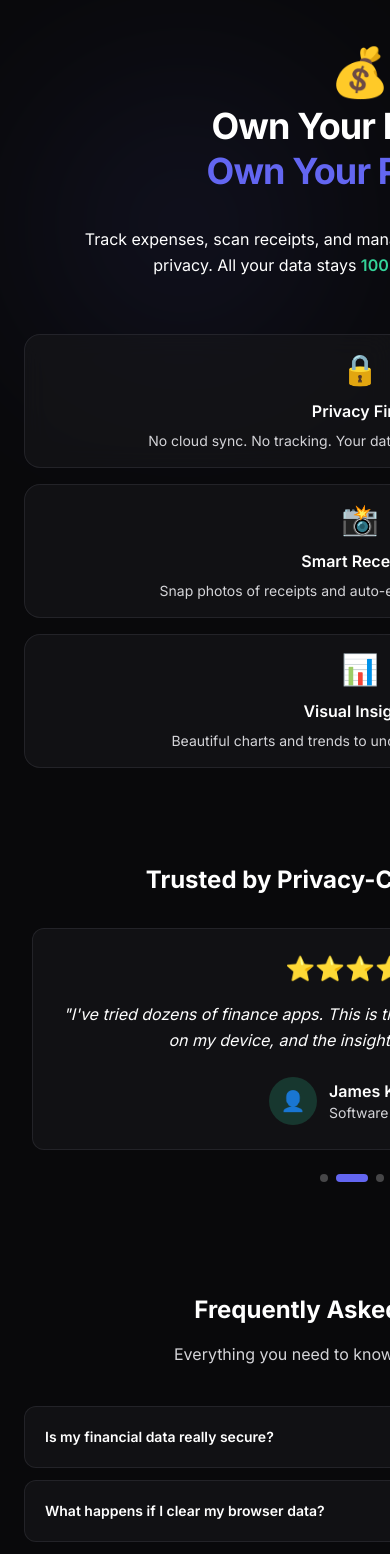
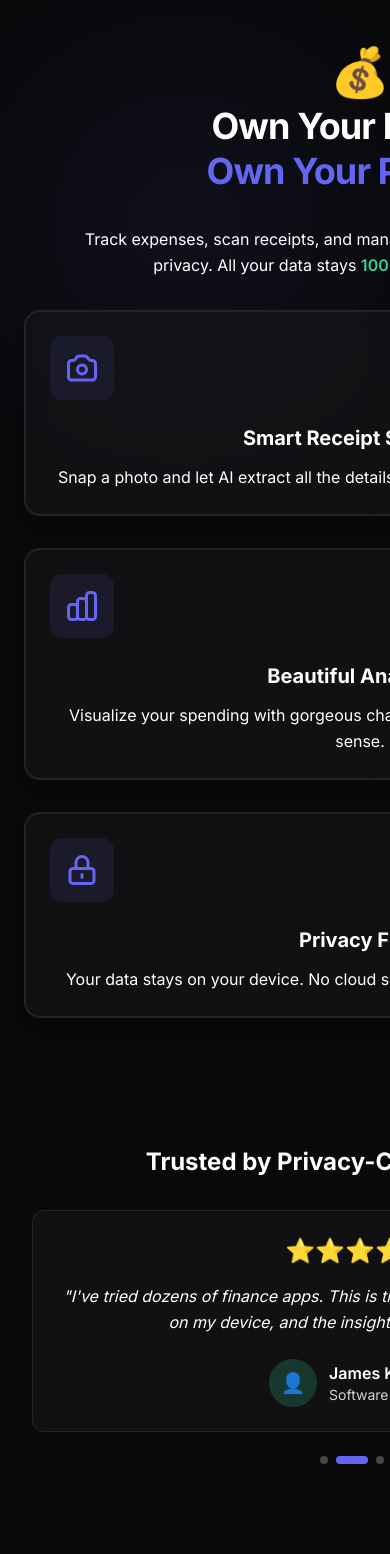
Before and after one commit to desertmountainagency-art/sg-ed21d07d-e5e4-4609-96a2-e8d1b6320c6c-1784351043, a React (Vite) app: page / in a window 390 px wide. Shown: the top 1554 px of the page. Built offline with nearby package versions, Linux system fonts and the light colour scheme.

Commit message:
style(ui): improve mobile responsiveness spacing

```diff
--- a/src/components/LandingPage.tsx
+++ b/src/components/LandingPage.tsx
@@ -129,24 +129,37 @@ export default function LandingPage({ onGetStarted }: LandingPageProps) {
           All your data stays <span className="text-success font-semibold">100% local</span> on your device.
         </p>
 
-        {/* Feature highlights */}
-        <div className="grid grid-cols-1 md:grid-cols-3 gap-4 pt-6">
-          <div className="bg-bg-surface border border-border-custom rounded-2xl p-4 sm:p-6 backdrop-blur-md">
-            <div className="text-3xl mb-3">🔒</div>
-            <h3 className="font-semibold text-text-primary mb-2">Privacy First</h3>
-            <p className="text-sm text-text-muted">No cloud sync. No tracking. Your data never leaves your device.</p>
+        {/* Features Grid */}
+        <div className="grid md:grid-cols-3 gap-8 mb-16">
+          <div className="bg-bg-surface border-2 border-border-custom rounded-2xl p-6 sm:p-8 hover:border-accent transition-all shadow-lg hover:shadow-xl">
+            <div className="w-16 h-16 bg-accent/10 rounded-xl flex items-center justify-center mb-6">
+              <svg className="w-9 h-9 text-accent" fill="none" stroke="currentColor" viewBox="0 0 24 24">
+                <path strokeLinecap="round" strokeLinejoin="round" strokeWidth={2} d="M3 9a2 2 0 012-2h.93a2 2 0 001.664-.89l.812-1.22A2 2 0 0110.07 4h3.86a2 2 0 011.664.89l.812 1.22A2 2 0 0018.07 7H19a2 2 0 012 2v9a2 2 0 01-2 2H5a2 2 0 01-2-2V9z" />
+                <path strokeLinecap="round" strokeLinejoin="round" strokeWidth={2} d="M15 13a3 3 0 11-6 0 3 3 0 016 0z" />
+              </svg>
+            </div>
+            <h3 className="text-xl font-bold text-text-primary mb-3">Smart Receipt Scanning</h3>
+            <p className="text-text-secondary leading-relaxed text-base">Snap a photo and let AI extract all the details instantly. No manual entry needed.</p>
           </div>
 
-          <div className="bg-bg-surface border border-border-custom rounded-2xl p-4 sm:p-6 backdrop-blur-md">
-            <div className="text-3xl mb-3">📸</div>
-            <h3 className="font-semibold text-text-primary mb-2">Smart Receipts</h3>
-            <p className="text-sm text-text-muted">Snap photos of receipts and auto-extract transaction details.</p>
+          <div className="bg-bg-surface border-2 border-border-custom rounded-2xl p-6 sm:p-8 hover:border-accent transition-all shadow-lg hover:shadow-xl">
+            <div className="w-16 h-16 bg-accent/10 rounded-xl flex items-center justify-center mb-6">
+              <svg className="w-9 h-9 text-accent" fill="none" stroke="currentColor" viewBox="0 0 24 24">
+                <path strokeLinecap="round" strokeLinejoin="round" strokeWidth={2} d="M9 19v-6a2 2 0 00-2-2H5a2 2 0 00-2 2v6a2 2 0 002 2h2a2 2 0 002-2zm0 0V9a2 2 0 012-2h2a2 2 0 012 2v10m-6 0a2 2 0 002 2h2a2 2 0 002-2m0 0V5a2 2 0 012-2h2a2 2 0 012 2v14a2 2 0 01-2 2h-2a2 2 0 01-2-2z" />
+              </svg>
+            </div>
+            <h3 className="text-xl font-bold text-text-primary mb-3">Beautiful Analytics</h3>
+            <p className="text-text-secondary leading-relaxed text-base">Visualize your spending with gorgeous charts and insights that actually make sense.</p>
           </div>
 
-          <div className="bg-bg-surface border border-border-custom rounded-2xl p-4 sm:p-6 backdrop-blur-md">
-            <div className="text-3xl mb-3">📊</div>
-            <h3 className="font-semibold text-text-primary mb-2">Visual Insights</h3>
-            <p className="text-sm text-text-muted">Beautiful charts and trends to understand your spending.</p>
+          <div className="bg-bg-surface border-2 border-border-custom rounded-2xl p-6 sm:p-8 hover:border-accent transition-all shadow-lg hover:shadow-xl">
+            <div className="w-16 h-16 bg-accent/10 rounded-xl flex items-center justify-center mb-6">
+              <svg className="w-9 h-9 text-accent" fill="none" stroke="currentColor" viewBox="0 0 24 24">
+                <path strokeLinecap="round" strokeLinejoin="round" strokeWidth={2} d="M12 15v2m-6 4h12a2 2 0 002-2v-6a2 2 0 00-2-2H6a2 2 0 00-2 2v6a2 2 0 002 2zm10-10V7a4 4 0 00-8 0v4h8z" />
+              </svg>
+            </div>
+            <h3 className="text-xl font-bold text-text-primary mb-3">Privacy First</h3>
+            <p className="text-text-secondary leading-relaxed text-base">Your data stays on your device. No cloud sync, no tracking, complete privacy.</p>
           </div>
         </div>
 
@@ -254,7 +267,7 @@ export default function LandingPage({ onGetStarted }: LandingPageProps) {
                 <button
                   type="button"
                   onClick={() => toggleFaq(index)}
-                  className="w-full text-left p-5 flex items-center justify-between gap-4 hover:bg-bg-surface/50 transition-colors"
+                  className="w-full text-left p-4 sm:p-5 flex items-center justify-between gap-4 hover:bg-bg-surface/50 transition-colors"
                 >
                   <span className="font-semibold text-text-primary text-sm sm:text-base">
                     {faq.question}
@@ -281,7 +294,7 @@ export default function LandingPage({ onGetStarted }: LandingPageProps) {
                     openFaq === index ? "max-h-96" : "max-h-0"
                   }`}
                 >
-                  <div className="px-5 pb-5 text-sm text-text-secondary leading-relaxed">
+                  <div className="px-4 sm:px-5 pb-4 sm:pb-5 text-sm text-text-secondary leading-relaxed">
                     {faq.answer}
                   </div>
                 </div>
@@ -295,7 +308,7 @@ export default function LandingPage({ onGetStarted }: LandingPageProps) {
           <button
             type="button"
             onClick={onGetStarted}
-            className="bg-accent hover:bg-accent/90 text-white font-bold text-lg px-10 py-4 rounded-full shadow-[0_8px_30px_rgba(99,102,241,0.4)] hover:shadow-[0_8px_40px_rgba(99,102,241,0.5)] transition-all duration-300 cursor-pointer active:scale-95"
+            className="bg-accent hover:bg-accent/90 text-white font-bold text-base sm:text-lg px-8 py-3 sm:px-10 sm:py-4 rounded-full shadow-[0_8px_30px_rgba(99,102,241,0.4)] hover:shadow-[0_8px_40px_rgba(99,102,241,0.5)] transition-all duration-300 cursor-pointer active:scale-95"
           >
             Get Started Free
           </button>
@@ -324,7 +337,7 @@ export default function LandingPage({ onGetStarted }: LandingPageProps) {
 
       {/* Comprehensive Footer */}
       <footer className="relative z-10 w-full max-w-6xl mx-auto px-6 py-12 mt-24 border-t border-border-custom">
-        <div className="grid grid-cols-1 sm:grid-cols-2 lg:grid-cols-5 gap-8 mb-12">
+        <div className="grid grid-cols-1 sm:grid-cols-2 lg:grid-cols-5 gap-6 sm:gap-8 mb-12">
 
           {/* Brand column */}
           <div className="lg:col-span-2">
```
